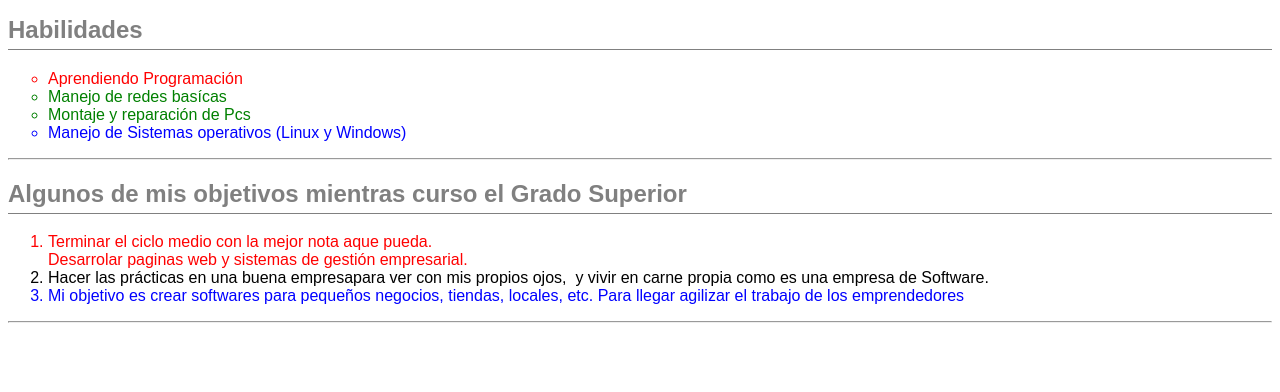
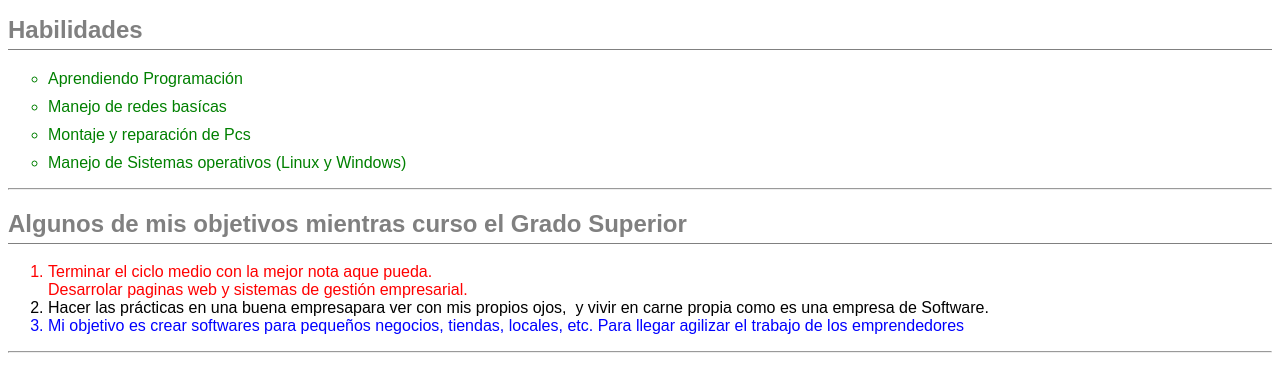
Before and after one commit to joanagreda/DAM1M04-Exercici-CSS, a plain HTML site: page index.html in a window 1280 px wide. Shown: the part 288-680 px from the top of the page. Drawn offline with Linux system fonts and the light colour scheme.

Commit message:
una jerarquia por elemento

```diff
--- a/global.css
+++ b/global.css
@@ -39,3 +39,7 @@ li:first-child {
 li:last-child {
     color: blue;
 }
+#habilidades > li {
+    margin-bottom: 10px;
+    color: green;
+}
```
